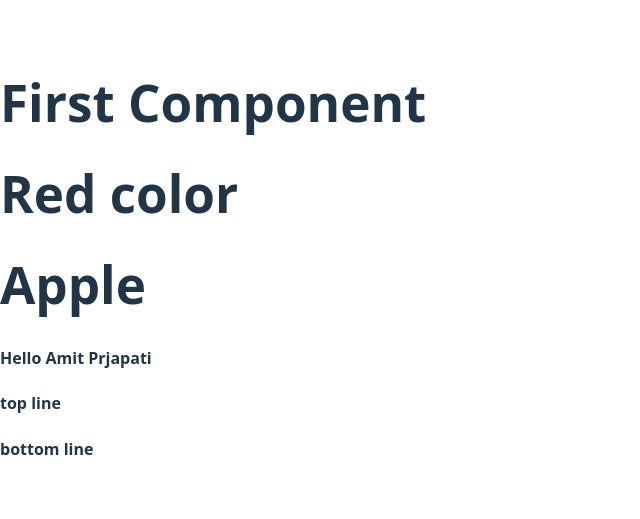
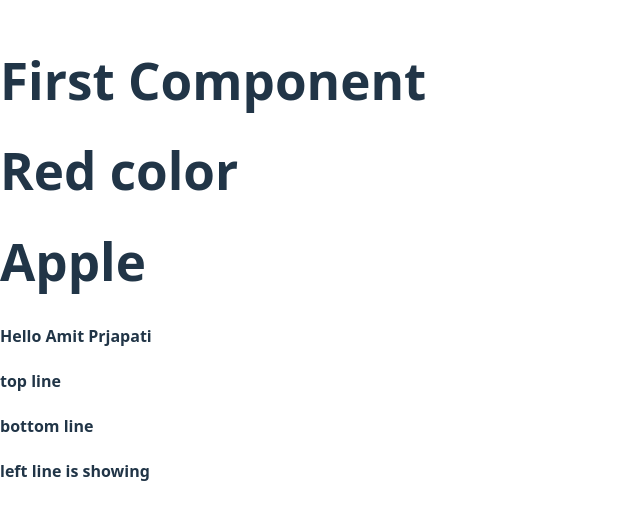
Before and after one commit to amit20055/React-Amit, a React (Vite) app: page / in a window 1280 px wide. Shown: the part 139-658 px from the top of the page, without its empty margins (0-640 px from the left). Built offline with nearby package versions, Linux system fonts and the light colour scheme.

Commit message:
component 1

```diff
--- a/src/App.jsx
+++ b/src/App.jsx
@@ -1,4 +1,4 @@
-import Header,{Top,Bottom} from "./Header";
+import Header,{Top,Bottom, Left} from "./Header";
 
 function App(){
   return(
@@ -9,6 +9,7 @@ function App(){
          <Header/>
          <Top/>
          <Bottom/>
+         <Left/>
 
 
     </div>
--- a/src/Header.jsx
+++ b/src/Header.jsx
@@ -16,4 +16,9 @@
         <h4>bottom line</h4>
     )
  }
+ export function Left(){
+    return(
+        <h4>left line is showing</h4>
+    )
+ }
  export default Header;
```
